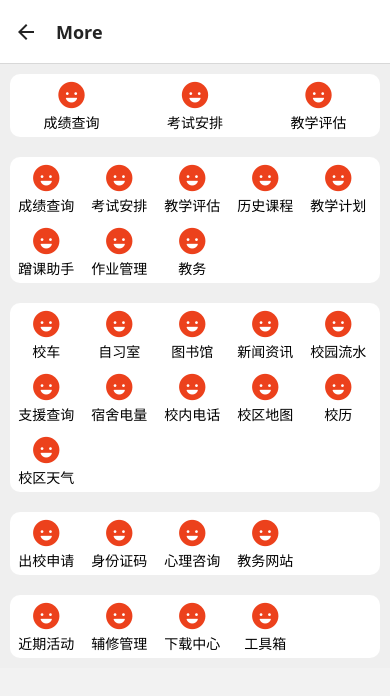
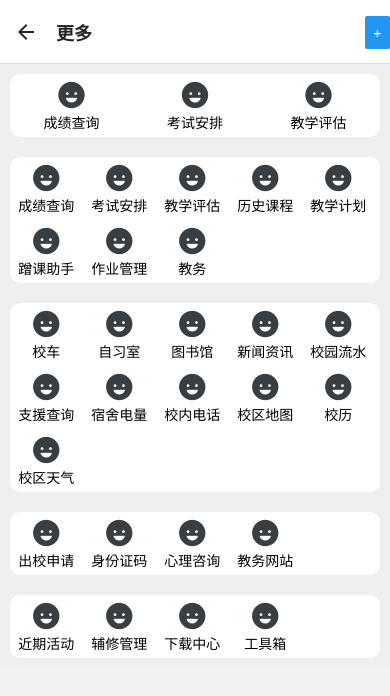
Before and after one commit to Desxiaofeng/mySDUrn, a React Native app: screen /More in a window 390 px wide. Shown: the top 696 px of the page. Built offline with nearby package versions, Linux system fonts and the light colour scheme.

Commit message:
MoreScreen按钮

```diff
--- a/src/Root.tsx
+++ b/src/Root.tsx
@@ -1,6 +1,6 @@
 import React from 'react';
 import { GestureHandlerRootView } from 'react-native-gesture-handler';
-import { Platform, SafeAreaView, Dimensions } from 'react-native';
+import { Platform, SafeAreaView, Dimensions, Button } from 'react-native';
 import { NavigationContainer } from '@react-navigation/native';
 import { createNativeStackNavigator } from '@react-navigation/native-stack';
 import { PersistGate } from 'redux-persist/integration/react';
@@ -37,6 +37,7 @@ function StackNav() : React.JSX.Element {
   const { theme } = useTheme();
   const screenHeight = Dimensions.get('window').height;
   const screenWidth = Dimensions.get('window').width;
+  const [count, setCount] = React.useState(0);
   return (
     <Stack.Navigator
       initialRouteName={data.init.tab}
@@ -75,6 +76,10 @@ function StackNav() : React.JSX.Element {
       <Stack.Screen
         name="More"
         component={MoreScreen}
+        options={{
+          title:"更多",
+          headerRight: () => <Button title='+'/>
+        }}
       />
     </Stack.Navigator>
   );
--- a/src/component/mainTab/HomeScreenFirst.tsx
+++ b/src/component/mainTab/HomeScreenFirst.tsx
@@ -4,12 +4,9 @@ import { headComponentData } from '../../data';
 import { useNavigation } from '@react-navigation/native';
 import Icon from 'react-native-vector-icons/Ionicons';
 import { NativeStackNavigationProp } from '@react-navigation/native-stack';
+import { useTheme } from '@rneui/themed';
 import { TabNavParamList, StackNavParamList} from '../../Root';
 import { useAppSelector, useAppDispatch, redux_setFavorKit } from '../../store'
-
-interface HomeScreenFirstProps {
-  filterMoreType?: boolean;
-}
 
 interface HeadComponentItem {
   index:number,
@@ -23,7 +20,8 @@ interface HeadComponentItem {
 
 const { width } = Dimensions.get('window');
 
-export default function HomeScreenFirst({ filterMoreType }: HomeScreenFirstProps) {
+export default function HomeScreenFirst() {
+   const { theme } = useTheme();
    const favorKit = useAppSelector(state => state.user.favorKit)
    const navigation = useNavigation<NativeStackNavigationProp<StackNavParamList>>();
    const itemsWithUpTrue: HeadComponentItem[] = favorKit.map(index => {
@@ -50,7 +48,7 @@ export default function HomeScreenFirst({ filterMoreType }: HomeScreenFirstProps
             margin: 5 ,
             width: (width - 10 * 5) / 5,
           }}>
-            <Icon name={item.img} size={30} color={typeof item.style === 'string' ? item.style : '#900'} />
+            <Icon name={item.img} size={30} color={theme.colors.grey0} />
             <Text>{item.name}</Text>
           </View>
           </TouchableOpacity>
@@ -65,7 +63,7 @@ export default function HomeScreenFirst({ filterMoreType }: HomeScreenFirstProps
             margin: 5 ,
             width: (width - 10 * 5) / 5,
           }}>
-            <Icon name={'happy'} size={30} color={'#900'} />
+            <Icon name={'happy'} size={30} color={theme.colors.grey2} />
             <Text>{'更多功能'}</Text>
           </View>
           </TouchableOpacity>
--- a/src/screen/mainTabScreen/HomeScreen.tsx
+++ b/src/screen/mainTabScreen/HomeScreen.tsx
@@ -11,7 +11,7 @@ export default function HomeScreen() {
     // dispatch(redux_setFavorKit([]))
     return (
         <View style={{ justifyContent: 'center', alignItems: 'center', backgroundColor: theme.colors.secondary }}>
-            <HomeScreenFirst filterMoreType={false} />
+            <HomeScreenFirst />
        </View>
     );
 }
--- a/src/screen/navScreen/MoreScreen.tsx
+++ b/src/screen/navScreen/MoreScreen.tsx
@@ -5,12 +5,15 @@ import {
     TouchableOpacity,
     Dimensions,
     StyleSheet,
+    Button,
+    Animated,
 } from 'react-native';
 import { useAppSelector, useAppDispatch, redux_setFavorKit } from '../../store'
 import { useTheme } from '@rneui/themed';
 import { StackNavParamList } from '../../Root';
 import { headComponentData } from '../../data';
 import Icon from 'react-native-vector-icons/Ionicons';
+import { useNavigation } from '@react-navigation/native';
 
 const { width } = Dimensions.get('window');
 
@@ -26,8 +29,20 @@ interface HeadComponentItem {
 }
 
 export default function MoreScreen(): React.JSX.Element {
-    const favorKit = useAppSelector(state => state.user.favorKit)
-    const dispatch = useAppDispatch()
+    const favorKit = useAppSelector(state => state.user.favorKit);
+    const dispatch = useAppDispatch();
+    const navigation = useNavigation();
+    const [isChose, setIsChose] = React.useState(false);
+
+
+    React.useEffect(() => {
+        navigation.setOptions({
+        headerRight: () => (
+            <Button onPress={() => setIsChose((isChose)=>(!isChose))} title='+'/>
+        ),
+        });
+    }, [navigation]);
+
     // dispatch(redux_setFavorKit([]))
     const { theme } = useTheme();
     // dispatch(redux_setFavorKit(newFavorKit))
@@ -96,6 +111,7 @@ export default function MoreScreen(): React.JSX.Element {
     );
 
     return (
+        (isChose)?(
             <View style={{ backgroundColor: theme.colors.secondary, justifyContent: 'center', alignItems: 'center' }}>
                 <View style={{
                     flexDirection: 'row',
@@ -140,5 +156,57 @@ export default function MoreScreen(): React.JSX.Element {
                     <TypeComponent key={type} items={groupedItems[type]} type={type} />
                 ))}
         </View>
-    );
+    ):(
+        <View style={{ backgroundColor: theme.colors.secondary, justifyContent: 'center', alignItems: 'center' }}>
+            <View style={{
+                flexDirection: 'row',
+                flexWrap: 'wrap',
+                backgroundColor: theme.colors.white,
+                marginVertical: 10,
+                width: '95%',
+                borderRadius: 10,
+                justifyContent: head.length > 5 ? ('flex-start') : ('space-around'),
+                alignItems: 'center'
+            }}>
+                {head.length > 0 ? (
+                    head.map((item, index) => (
+                        <View
+                            key={index} style={{
+                                justifyContent: 'center',
+                                alignItems: 'center',
+                                margin: 5,
+                                width: (width - 15 * 5) / 5,
+                            }}>
+                            <Icon name={item.img}
+                                size={30}
+                                color={theme.colors.grey0} />
+                            <Text>{item.name}</Text>
+                        </View>
+                    ))
+                ) : (
+                    <Text>没有选择的项目</Text>
+                )}
+            </View>
+            {Object.keys(groupedItems).map(type => (
+                <View key={type} style={styles.columnstyle}>
+                    {groupedItems[type].map((item, index) => (
+                        <View
+                            key={index} style={{
+                                justifyContent: 'center',
+                                alignItems: 'center',
+                                margin: 5,
+                                width: (width - 15 * 5) / 5,
+                            }}>
+                            <Icon
+                                name={item.img}
+                                size={30}
+                                color={theme.colors.grey0}
+                            />
+                            <Text>{item.name}</Text>
+                        </View>
+                    ))}
+                </View>
+            ))}
+        </View>
+    ));
 }
--- a/src/screen/navScreen/TabNav.tsx
+++ b/src/screen/navScreen/TabNav.tsx
@@ -17,7 +17,7 @@ import MessageScreen from '../../screen/mainTabScreen/MessageScreen';
 import HomeScreen from '../../screen/mainTabScreen/HomeScreen';
 // import UserHeadCenter from '../../component/mainTab/UserHeadCenter';
 import { TabNavParamList, StackNavParamList} from '../../Root';
-import { useTheme } from '@rneui/themed';
+import { useTheme, ListItem, Icon } from '@rneui/themed';
 import { data } from '../../data';
 
 const Tab = createBottomTabNavigator<TabNavParamList>();
@@ -32,12 +32,12 @@ export default function TabNav(): React.JSX.Element {
       home: false,
       curriculum: false
     });
-    // const toggleMenu = (menuKey: keyof typeof menuVisible, visible: boolean) => {
-    //   setMenuVisible((prev) => ({
-    //     ...prev,
-    //     [menuKey]: visible,
-    //   }));
-    // };
+    const toggleMenu = (menuKey: keyof typeof menuVisible, visible: boolean) => {
+      setMenuVisible((prev) => ({
+        ...prev,
+        [menuKey]: visible,
+      }));
+    };
     const menuItems = {
       home: [
         { label: '近期活动', onPress: () => navigation.navigate('Recent') },
@@ -107,33 +107,7 @@ export default function TabNav(): React.JSX.Element {
                   <Text style={{ color: theme.colors.grey0 }}>图书/咨询/用户</Text>
                 </TouchableOpacity>
               ),
-              headerLeft: UserHead,
-              headerRight: () => (
-                // <Menu
-                //   visible={menuVisible.home}
-                //   onDismiss={() => toggleMenu('home', false)}
-                //   anchor={
-                //     <TouchableOpacity
-                //       onPress={() => toggleMenu('home', true)}
-                //       style={style.cdots}
-                //     >
-                      <Text style={{ color: theme.colors.black }}>···</Text>
-                //     </TouchableOpacity>
-                //   }
-                //   contentStyle={style.menuHome}
-                // >
-                //   {menuItems.home.map((item, index) => (
-                //     <Menu.Item
-                //       key={index}
-                //       onPress={() => {
-                //         toggleMenu('home', false);
-                //         item.onPress();
-                //       }}
-                //       title={item.label}
-                //     />
-                //   ))}
-                // </Menu>
-              ),
+              headerLeft: UserHead
             }}
           />
           <Tab.Screen
@@ -150,7 +124,7 @@ export default function TabNav(): React.JSX.Element {
               },
               headerTitle: () => (
                 <View>
-                  <TouchableWithoutFeedback onPress={() => setIsPoem(!isPoem)}>
+                  <TouchableOpacity onPress={() => setIsPoem(!isPoem)}>
                     <Text style={[{
                         fontSize: 18, // 动态缩放字体大小
                         fontWeight: 'bold', // 加粗字体
@@ -159,7 +133,7 @@ export default function TabNav(): React.JSX.Element {
                       { color: theme.colors.black }]}>
                       {isPoem ? data.poem.winter : data.user.name}
                     </Text>
-                  </TouchableWithoutFeedback>
+                  </TouchableOpacity>
                 </View>
               ),
               headerTitleAlign: 'center',
```
Lines whose indentation alone changed are shown as unchanged.
